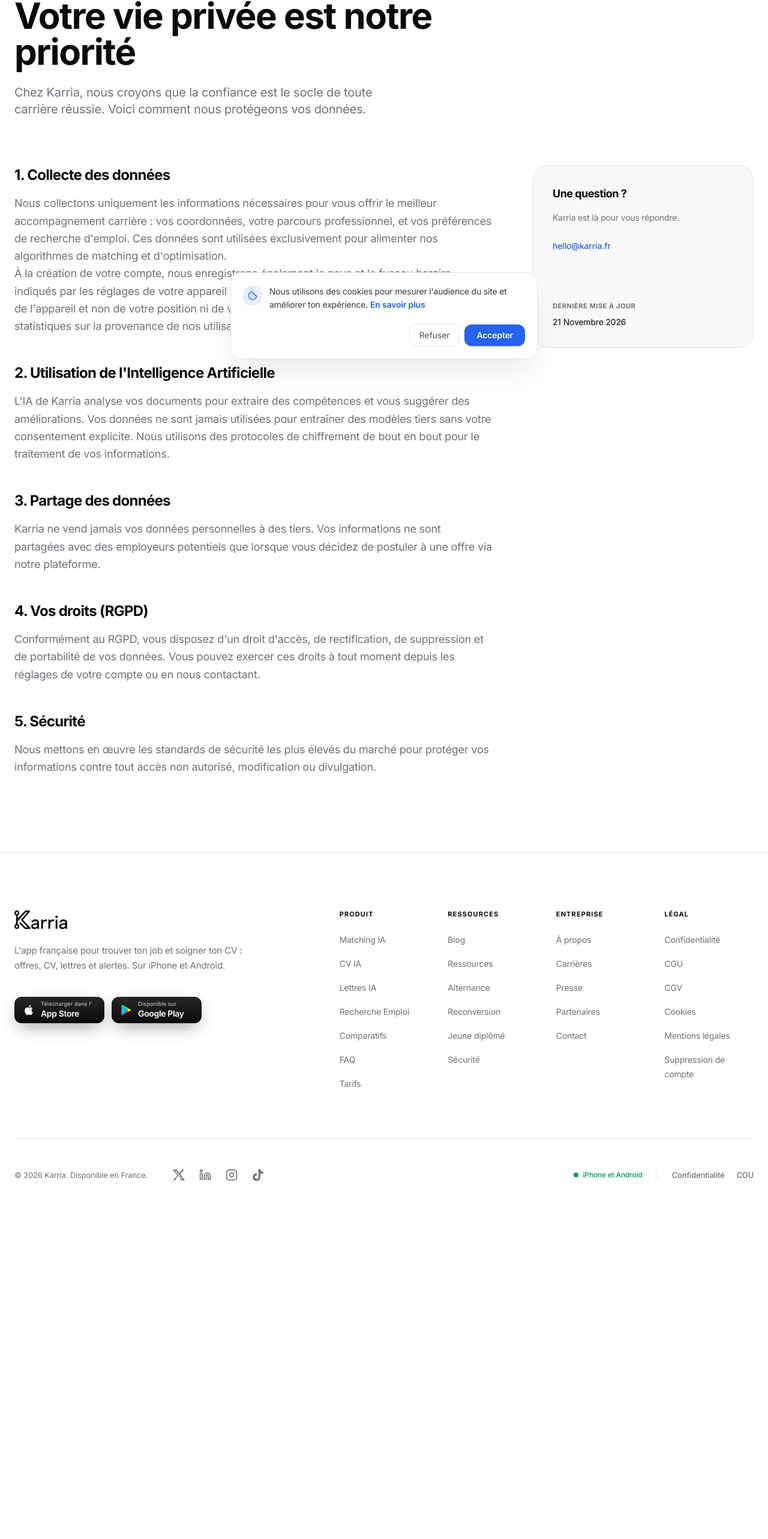
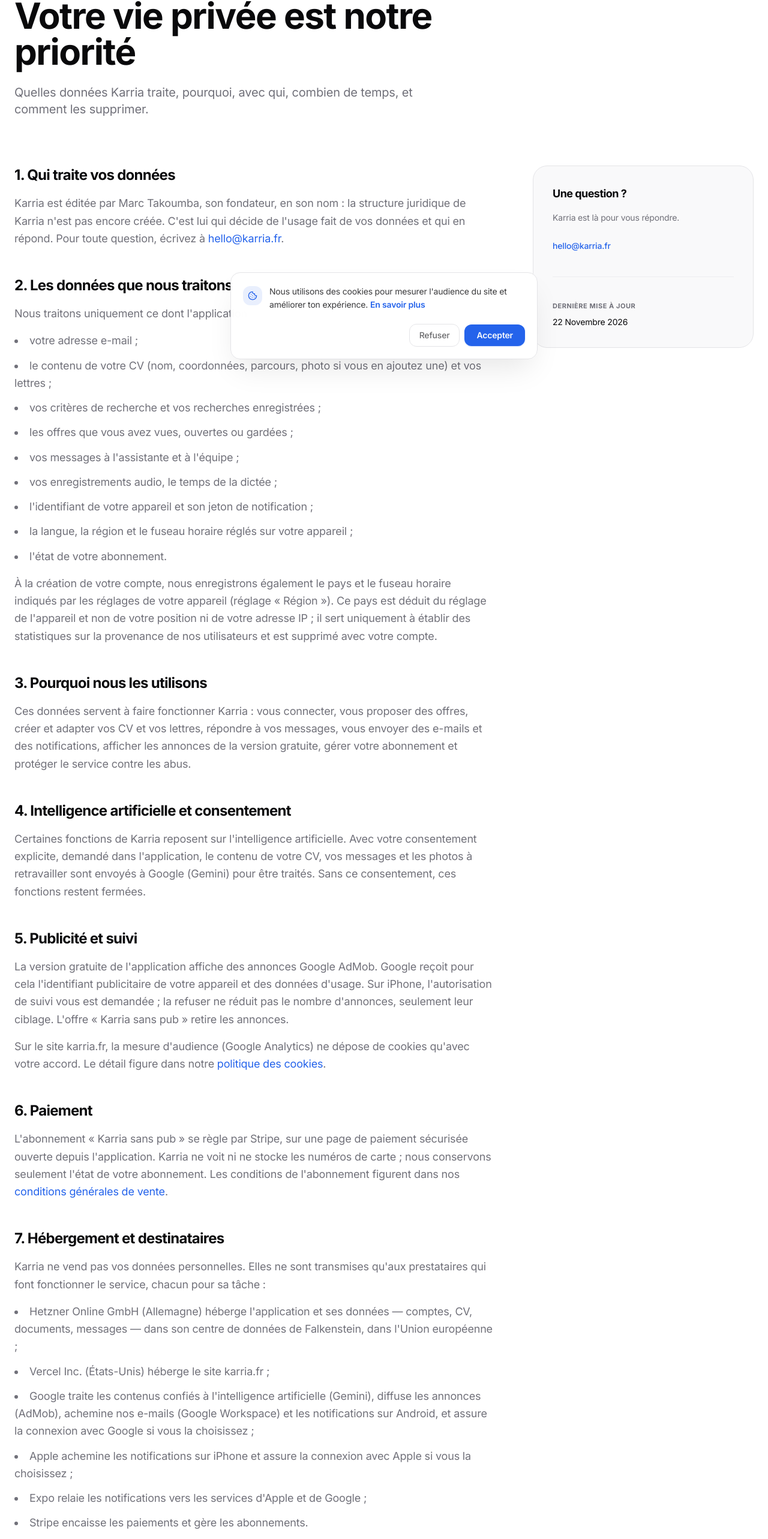
Before and after one commit to Youorus/karria-landing, a Next.js app: page /confidentialite in a window 1280 px wide. Shown: the part 185-2751 px from the top of the page at 60% size. Before the commit the page ends 2260 px from the top, so only its background shows below. Built offline with nearby package versions, Linux system fonts and the light colour scheme; no server answers.

Commit message:
fix(confidentialite): données réelles, IA et consentement, publicité, paiement, hébergeurs, durées, droits

```diff
--- a/app/confidentialite/page.tsx
+++ b/app/confidentialite/page.tsx
@@ -2,15 +2,22 @@ import Link from "next/link";
 import { buildMetadata } from "@/lib/metadata";
 import { Reveal } from "@/components/ui/Reveal";
 import SectionHeader from "@/components/ui/SectionHeader";
-import { CONTACT_EMAILS } from "@/lib/constants";
+import { CONTACT_EMAILS, NAV_ROUTES, SITE_CONFIG } from "@/lib/constants";
+import { PRICING } from "@/lib/karria";
 
 export const metadata = buildMetadata({
   title: "Politique de Confidentialité",
-  description: "Découvrez comment Karria protège vos données personnelles et respecte votre vie privée grâce à une gestion sécurisée et transparente.",
+  description: "Quelles données Karria traite, pourquoi, avec quels prestataires (Google, Stripe, Hetzner), combien de temps, et comment exercer vos droits ou supprimer votre compte.",
   path: "/confidentialite",
 });
 
+const H3 = "text-2xl font-bold text-foreground mb-4";
+const LIST = "mt-4 list-disc list-inside space-y-3";
+const LINK = "text-primary hover:underline";
+
 export default function PrivacyPage() {
+  const deletionUrl = `${SITE_CONFIG.url}${NAV_ROUTES.accountDeletion}`.replace(/^https?:\/\//, "");
+
   return (
     <div className="py-24 sm:py-32">
       <div className="max-w-7xl mx-auto px-6">
@@ -19,7 +26,7 @@ export default function PrivacyPage() {
             eyebrow="Confidentialité"
             headingLevel={1}
             title="Votre vie privée est notre priorité"
-            subtitle="Chez Karria, nous croyons que la confiance est le socle de toute carrière réussie. Voici comment nous protégeons vos données."
+            subtitle="Quelles données Karria traite, pourquoi, avec qui, combien de temps, et comment les supprimer."
             align="left"
             className="mb-20"
           />
@@ -30,40 +37,118 @@ export default function PrivacyPage() {
             <Reveal delay={0.2}>
               <div className="space-y-12 text-muted-foreground leading-relaxed text-lg">
                 <section>
-                  <h3 className="text-2xl font-bold text-foreground mb-4">1. Collecte des données</h3>
+                  <h3 className={H3}>1. Qui traite vos données</h3>
                   <p>
-                    Nous collectons uniquement les informations nécessaires pour vous offrir le meilleur accompagnement carrière : vos coordonnées, votre parcours professionnel, et vos préférences de recherche d&apos;emploi. Ces données sont utilisées exclusivement pour alimenter nos algorithmes de matching et d&apos;optimisation.
+                    Karria est éditée par {SITE_CONFIG.founder}, son fondateur, en son nom : la structure juridique de Karria n&apos;est pas encore créée. C&apos;est lui qui décide de l&apos;usage fait de vos données et qui en répond. Pour toute question, écrivez à{" "}
+                    <Link href={`mailto:${CONTACT_EMAILS.privacy}`} className={LINK}>{CONTACT_EMAILS.privacy}</Link>.
                   </p>
+                </section>
+
+                <section>
+                  <h3 className={H3}>2. Les données que nous traitons</h3>
                   <p>
+                    Nous traitons uniquement ce dont l&apos;application a besoin pour fonctionner :
+                  </p>
+                  <ul className={LIST}>
+                    <li>votre adresse e-mail ;</li>
+                    <li>le contenu de votre CV (nom, coordonnées, parcours, photo si vous en ajoutez une) et vos lettres ;</li>
+                    <li>vos critères de recherche et vos recherches enregistrées ;</li>
+                    <li>les offres que vous avez vues, ouvertes ou gardées ;</li>
+                    <li>vos messages à l&apos;assistante et à l&apos;équipe ;</li>
+                    <li>vos enregistrements audio, le temps de la dictée ;</li>
+                    <li>l&apos;identifiant de votre appareil et son jeton de notification ;</li>
+                    <li>la langue, la région et le fuseau horaire réglés sur votre appareil ;</li>
+                    <li>l&apos;état de votre abonnement.</li>
+                  </ul>
+                  <p className="mt-4">
                     À la création de votre compte, nous enregistrons également le pays et le fuseau horaire indiqués par les réglages de votre appareil (réglage « Région »). Ce pays est déduit du réglage de l&apos;appareil et non de votre position ni de votre adresse IP ; il sert uniquement à établir des statistiques sur la provenance de nos utilisateurs et est supprimé avec votre compte.
                   </p>
                 </section>
 
                 <section>
-                  <h3 className="text-2xl font-bold text-foreground mb-4">2. Utilisation de l&apos;Intelligence Artificielle</h3>
+                  <h3 className={H3}>3. Pourquoi nous les utilisons</h3>
                   <p>
-                    L&apos;IA de Karria analyse vos documents pour extraire des compétences et vous suggérer des améliorations. Vos données ne sont jamais utilisées pour entraîner des modèles tiers sans votre consentement explicite. Nous utilisons des protocoles de chiffrement de bout en bout pour le traitement de vos informations.
+                    Ces données servent à faire fonctionner Karria : vous connecter, vous proposer des offres, créer et adapter vos CV et vos lettres, répondre à vos messages, vous envoyer des e-mails et des notifications, afficher les annonces de la version gratuite, gérer votre abonnement et protéger le service contre les abus.
                   </p>
                 </section>
 
                 <section>
-                  <h3 className="text-2xl font-bold text-foreground mb-4">3. Partage des données</h3>
+                  <h3 className={H3}>4. Intelligence artificielle et consentement</h3>
                   <p>
-                    Karria ne vend jamais vos données personnelles à des tiers. Vos informations ne sont partagées avec des employeurs potentiels que lorsque vous décidez de postuler à une offre via notre plateforme.
+                    Certaines fonctions de Karria reposent sur l&apos;intelligence artificielle. Avec votre consentement explicite, demandé dans l&apos;application, le contenu de votre CV, vos messages et les photos à retravailler sont envoyés à Google (Gemini) pour être traités. Sans ce consentement, ces fonctions restent fermées.
                   </p>
                 </section>
 
                 <section>
-                  <h3 className="text-2xl font-bold text-foreground mb-4">4. Vos droits (RGPD)</h3>
+                  <h3 className={H3}>5. Publicité et suivi</h3>
                   <p>
-                    Conformément au RGPD, vous disposez d&apos;un droit d&apos;accès, de rectification, de suppression et de portabilité de vos données. Vous pouvez exercer ces droits à tout moment depuis les réglages de votre compte ou en nous contactant.
+                    La version gratuite de l&apos;application affiche des annonces Google AdMob. Google reçoit pour cela l&apos;identifiant publicitaire de votre appareil et des données d&apos;usage. Sur iPhone, l&apos;autorisation de suivi vous est demandée ; la refuser ne réduit pas le nombre d&apos;annonces, seulement leur ciblage. L&apos;offre « {PRICING.planName} » retire les annonces.
+                  </p>
+                  <p className="mt-4">
+                    Sur le site karria.fr, la mesure d&apos;audience (Google Analytics) ne dépose de cookies qu&apos;avec votre accord. Le détail figure dans notre{" "}
+                    <Link href={NAV_ROUTES.cookies} className={LINK}>politique des cookies</Link>.
                   </p>
                 </section>
 
                 <section>
-                  <h3 className="text-2xl font-bold text-foreground mb-4">5. Sécurité</h3>
+                  <h3 className={H3}>6. Paiement</h3>
                   <p>
-                    Nous mettons en œuvre les standards de sécurité les plus élevés du marché pour protéger vos informations contre tout accès non autorisé, modification ou divulgation.
+                    L&apos;abonnement « {PRICING.planName} » se règle par Stripe, sur une page de paiement sécurisée ouverte depuis l&apos;application. Karria ne voit ni ne stocke les numéros de carte ; nous conservons seulement l&apos;état de votre abonnement. Les conditions de l&apos;abonnement figurent dans nos{" "}
+                    <Link href={NAV_ROUTES.cgv} className={LINK}>conditions générales de vente</Link>.
+                  </p>
+                </section>
+
+                <section>
+                  <h3 className={H3}>7. Hébergement et destinataires</h3>
+                  <p>
+                    Karria ne vend pas vos données personnelles. Elles ne sont transmises qu&apos;aux prestataires qui font fonctionner le service, chacun pour sa tâche :
+                  </p>
+                  <ul className={LIST}>
+                    <li>Hetzner Online GmbH (Allemagne) héberge l&apos;application et ses données — comptes, CV, documents, messages — dans son centre de données de Falkenstein, dans l&apos;Union européenne ;</li>
+                    <li>Vercel Inc. (États-Unis) héberge le site karria.fr ;</li>
+                    <li>Google traite les contenus confiés à l&apos;intelligence artificielle (Gemini), diffuse les annonces (AdMob), achemine nos e-mails (Google Workspace) et les notifications sur Android, et assure la connexion avec Google si vous la choisissez ;</li>
+                    <li>Apple achemine les notifications sur iPhone et assure la connexion avec Apple si vous la choisissez ;</li>
+                    <li>Expo relaie les notifications vers les services d&apos;Apple et de Google ;</li>
+                    <li>Stripe encaisse les paiements et gère les abonnements.</li>
+                  </ul>
+                  <p className="mt-4">
+                    Vercel, Google, Apple, Expo et Stripe sont des sociétés américaines : une partie de ces traitements peut donc avoir lieu hors de l&apos;Union européenne.
+                  </p>
+                </section>
+
+                <section>
+                  <h3 className={H3}>8. Durées de conservation</h3>
+                  <p>
+                    Vos données sont conservées tant que votre compte existe. Les enregistrements audio ne sont gardés que le temps de la dictée. Lorsque vous supprimez votre compte, vos données sont effacées ; seule une trace anonyme du motif de départ peut être conservée.
+                  </p>
+                </section>
+
+                <section>
+                  <h3 className={H3}>9. Sécurité</h3>
+                  <p>
+                    Les échanges avec Karria sont chiffrés en transit (HTTPS, TLS 1.2 au minimum). La connexion se fait sans mot de passe, par un code à six chiffres envoyé par e-mail ou avec Apple ou Google : Karria ne stocke donc aucun mot de passe. Le détail des mesures en place figure sur notre page{" "}
+                    <Link href={NAV_ROUTES.security} className={LINK}>Sécurité</Link>.
+                  </p>
+                </section>
+
+                <section>
+                  <h3 className={H3}>10. Vos droits (RGPD)</h3>
+                  <p>
+                    Conformément au RGPD, vous disposez d&apos;un droit d&apos;accès, de rectification, d&apos;effacement, de limitation, d&apos;opposition et de portabilité de vos données. Vous pouvez aussi retirer à tout moment un consentement que vous avez donné, par exemple pour l&apos;intelligence artificielle.
+                  </p>
+                  <p className="mt-4">
+                    Pour exercer ces droits, écrivez à{" "}
+                    <Link href={`mailto:${CONTACT_EMAILS.privacy}`} className={LINK}>{CONTACT_EMAILS.privacy}</Link>{" "}
+                    depuis l&apos;adresse e-mail de votre compte : nous vous répondons dans un délai d&apos;un mois. Si la réponse ne vous satisfait pas, vous pouvez adresser une réclamation à la CNIL (cnil.fr).
+                  </p>
+                </section>
+
+                <section>
+                  <h3 className={H3}>11. Suppression de votre compte</h3>
+                  <p>
+                    Vous pouvez supprimer votre compte à tout moment depuis l&apos;application (Profil › Paramètres › Supprimer mon compte) ou en suivant la page{" "}
+                    <Link href={NAV_ROUTES.accountDeletion} className={LINK}>{deletionUrl}</Link>.
+                    Le compte et ses données sont alors effacés, y compris dans les modules annexes de l&apos;application.
                   </p>
                 </section>
               </div>
@@ -86,7 +171,7 @@ export default function PrivacyPage() {
 
                 <div className="mt-10 pt-10 border-t border-border/50">
                   <p className="text-[11px] uppercase tracking-wider font-bold text-muted-foreground mb-2">Dernière mise à jour</p>
-                  <p className="text-sm">21 Novembre 2026</p>
+                  <p className="text-sm">22 Novembre 2026</p>
                 </div>
               </div>
             </Reveal>
```
